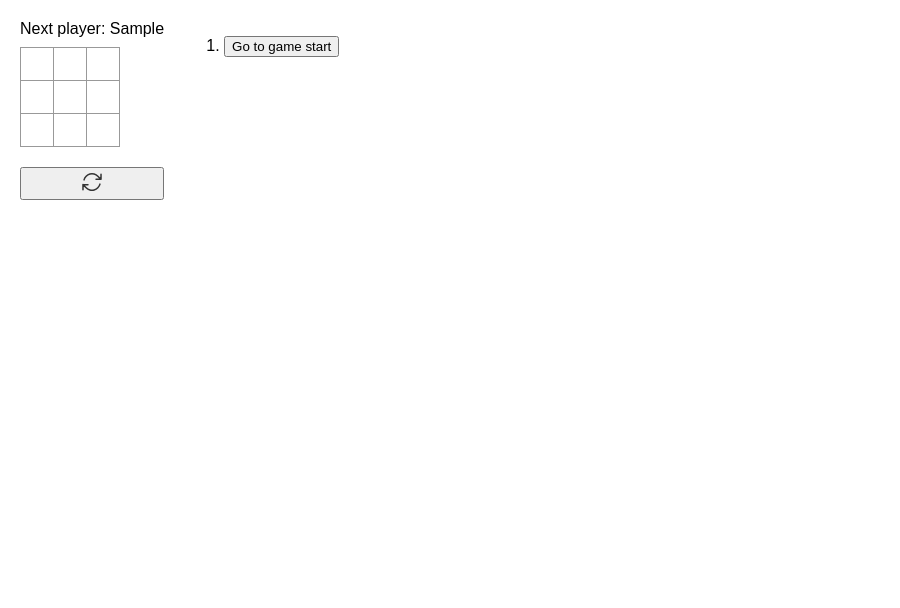
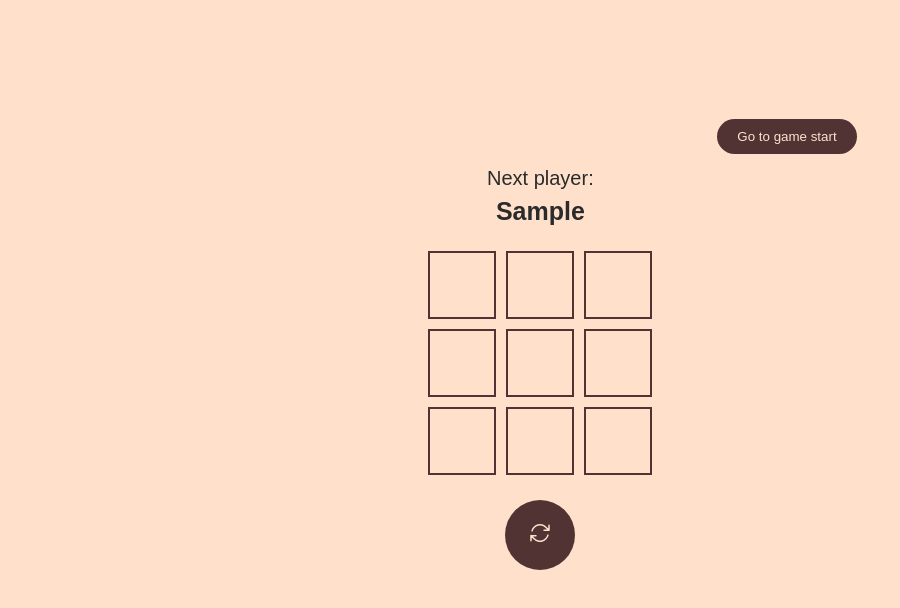
Before and after one commit to AlexeyArsentyev/TicTacToe, a React (Create React App) app: page / in a window 1280 px wide. Both pictures are taken after typing "Sample", "Sample" into the empty fields and a click on the button "Start Game". Shown: the top 608 px of the page, without its empty margins (0-900 px from the left). Built offline with nearby package versions, Linux system fonts and the light colour scheme.

Commit message:
change main game styling

```diff
--- a/src/App.tsx
+++ b/src/App.tsx
@@ -49,8 +49,10 @@ export default function App(): React.ReactElement {
       description = 'Go to game start';
     }
     return (
-      <li key={move}>
-        <button onClick={() => jumpTo(move)}>{description}</button>
+      <li key={move} className="turn-list-item">
+        <button onClick={() => jumpTo(move)} className="turn-button">
+          {description}
+        </button>
       </li>
     );
   });
@@ -75,12 +77,12 @@ export default function App(): React.ReactElement {
                 playerOName={playerOName}
               />
             </div>
-            <button onClick={handleRestart}>
+            <button onClick={handleRestart} className="restart-button">
               <img src={restartIcon} alt="restart-icon" />
             </button>
           </div>
           <div className="game-info">
-            <ol>{moves}</ol>
+            <ol className="turn-list">{moves}</ol>
           </div>
         </>
       )}
--- a/src/Board.tsx
+++ b/src/Board.tsx
@@ -38,15 +38,21 @@ export default function Board({
       ? playerOName
       : null;
   let status: string;
+  let statusHeader: string;
   if (winner) {
-    status = 'Winner: ' + winner;
+    status = winner;
+    statusHeader = 'Winner:';
   } else {
-    status = 'Next player: ' + (xIsNext ? playerXName : playerOName);
+    status = xIsNext ? playerXName : playerOName;
+    statusHeader = 'Next player:';
   }
 
   return (
     <>
-      <div className="status">{status}</div>
+      <div className="status-container">
+        <div className="status-header">{statusHeader} </div>
+        <div className="status">{status}</div>
+      </div>
       <div className="board-row">
         <Square value={squares[0]} onSquareClick={() => handleClick(0)} />
         <Square value={squares[1]} onSquareClick={() => handleClick(1)} />
--- a/src/styles.css
+++ b/src/styles.css
@@ -1,11 +1,17 @@
+:root {
+  --dark: #513333;
+}
+
 * {
   box-sizing: border-box;
 }
 
 body {
   font-family: sans-serif;
-  margin: 20px;
+  color: #2b2b2b;
+
   padding: 0;
+  background-color: rgb(255, 225, 203);
 }
 
 h1 {
@@ -50,25 +56,22 @@ ul {
   box-sizing: border-box;
 }
 
-body {
-  font-family: sans-serif;
-  margin: 20px;
-  padding: 0;
-}
-
 .square {
-  background: #fff;
-  border: 1px solid #999;
+  background: transparent;
+  border: 2px solid var(--dark);
   float: left;
-  font-size: 24px;
+  font-size: 40px;
   font-weight: bold;
-  line-height: 34px;
-  height: 34px;
+  line-height: 68px;
+  height: 68px;
   margin-right: -1px;
   margin-top: -1px;
   padding: 0;
   text-align: center;
-  width: 34px;
+  width: 68px;
+  margin: 5px;
+
+  color: var(--dark);
 }
 
 .board-row:after {
@@ -77,20 +80,70 @@ body {
   display: table;
 }
 
+.status-container {
+  margin-bottom: 20px;
+  display: flex;
+  flex-direction: column;
+  gap: 7px;
+  align-items: center;
+}
+
+.status-header {
+  font-size: 20px;
+  font-weight: 400;
+}
 .status {
-  margin-bottom: 10px;
+  font-size: 25px;
+  font-weight: 600;
 }
 .game {
+  height: 90vh;
   display: flex;
   flex-direction: row;
+  justify-content: center;
+  align-items: center;
 }
 
 .game-content {
   display: flex;
   flex-direction: column;
+  align-items: center;
   gap: 20px;
 }
 
 .game-info {
   margin-left: 20px;
+  height: 100%;
 }
+
+.restart-button,
+.turn-button {
+  background-color: var(--dark);
+  border: none;
+  border-radius: 50px;
+}
+
+.restart-button {
+  padding: 12px;
+  width: 70px;
+  height: 70px;
+}
+
+.turn-list {
+  list-style-type: none;
+  height: 100%;
+  display: flex;
+  flex-direction: column;
+  justify-content: flex-start;
+  padding-top: 50%;
+}
+
+.turn-list-item {
+  margin: 5px 0;
+}
+
+.turn-button {
+  color: #ffe1cb;
+  padding: 10px 20px;
+  font-weight: 500;
+}
```
Also changed, not shown: src/icons/restartIcon.svg.
